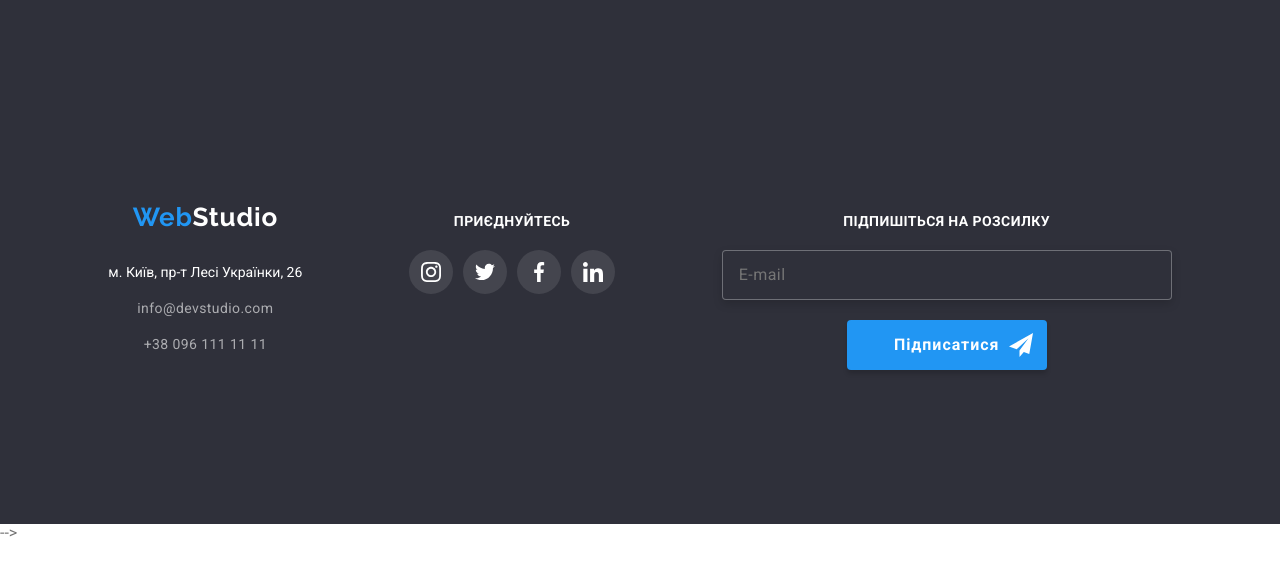
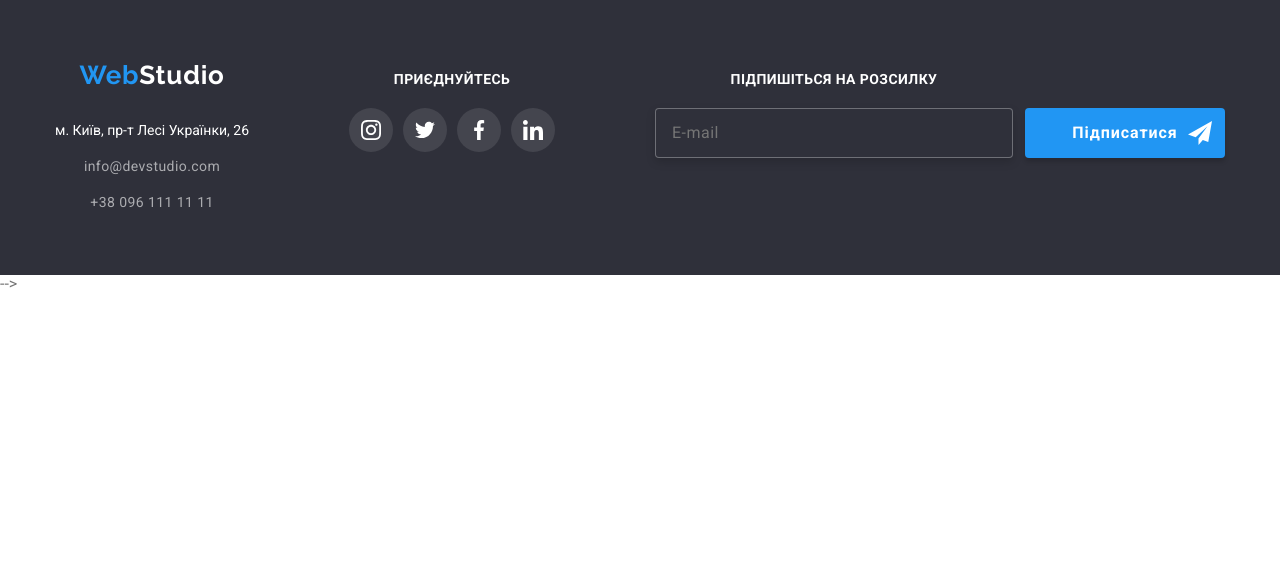
Before and after one commit to Kilativ54/goit-markup-hw-08, a plain HTML site: page index.html in a window 1280 px wide. Drawn offline with nearby package versions, Linux system fonts and the light colour scheme.

Commit message:
adaptation desctop

```diff
--- a/sass/base/_container.scss
+++ b/sass/base/_container.scss
@@ -13,6 +13,9 @@ $breakpoint: (
   padding-right: 15px;
   margin-right: auto;
   margin-left: auto;
+  padding-top:60px;
+  padding-bottom:60px;
+
 //   phone screen 450px & >
   @media screen and (min-widht: 480px){
 	max-width:450px;
--- a/sass/components/_footer.scss
+++ b/sass/components/_footer.scss
@@ -7,7 +7,14 @@
 		display: flex;
 		flex-wrap: wrap;
 		text-align: center;
-	  }
+	}
+ }
+
+ .foot-main .foot-together{
+	@media screen and (min-width: 1200px){
+		padding-top: 60px;
+		padding-bottom: 60px;
+	 }
  }
 
  .foot-two__list {
@@ -28,6 +35,11 @@
 	text-align: center;
 	margin-right: auto;
 	margin-left: auto;
+	@media screen and (min-width: 1200px){
+	margin-left: auto;
+	margin-right: auto;
+	  }
+
 }
 
  .foot-two__link {
@@ -98,13 +110,13 @@
  }
 
  .foot-main {
-	padding-top: 60px;
-	padding-bottom: 60px;
+	// padding-top: 60px;
+	// padding-bottom: 60px;
 	background: rgba(47, 48, 58, 1);
 	@media screen and (min-width: 768px){
 		display: flex;
 		flex-wrap: wrap;
-			  }
+					  }
 
  }
 
@@ -151,6 +163,9 @@
 	margin-right: auto;
 	margin-left: auto;
 	text-align: center;
+	@media screen and (min-width: 1200px){
+	margin:0;
+	  }
  }
 
  .nav-main__ul.adr .item:not(:last-child){
--- a/sass/components/_form-footer.scss
+++ b/sass/components/_form-footer.scss
@@ -6,6 +6,11 @@
 	 @media screen and (min-width: 768px){
 		display: flex;
 		flex-direction: column;
+		  }
+		  @media screen and (min-width: 1200px){
+			width: 358px;
+ 			margin-right: 12px;
+			display: flex;
 		  }
  }
 
@@ -65,6 +70,10 @@
 	@media screen and (min-width: 768px){
 		width: 450px;
 			  }
+			  @media screen and (min-width: 1200px){
+			width: 100%;
+			margin-bottom: 0;
+			  }
  }
 
  .form-foot {
@@ -82,7 +91,14 @@
     margin-left: auto;
     margin-right: auto;
 	  }
- }
+	  @media screen and (min-width: 1200px){
+		display: flex;
+		flex-wrap: nowrap;
+	align-items: flex-end;
+	margin: 0;
+	flex-direction: row;
+	  }
+	 }
 
  .form-foot__label {
 	font-family: "Roboto", "Sans-serif";
@@ -96,6 +112,9 @@
 	text-align: center;
 	margin-left: auto;
 	margin-right: auto;
+	@media screen and (min-width: 1200px){
+	margin-left: auto;
+	  }
  }
 
  .icon-send {
```
Also changed, not shown: css/main.css, css/main.min.css, 2 other files.
